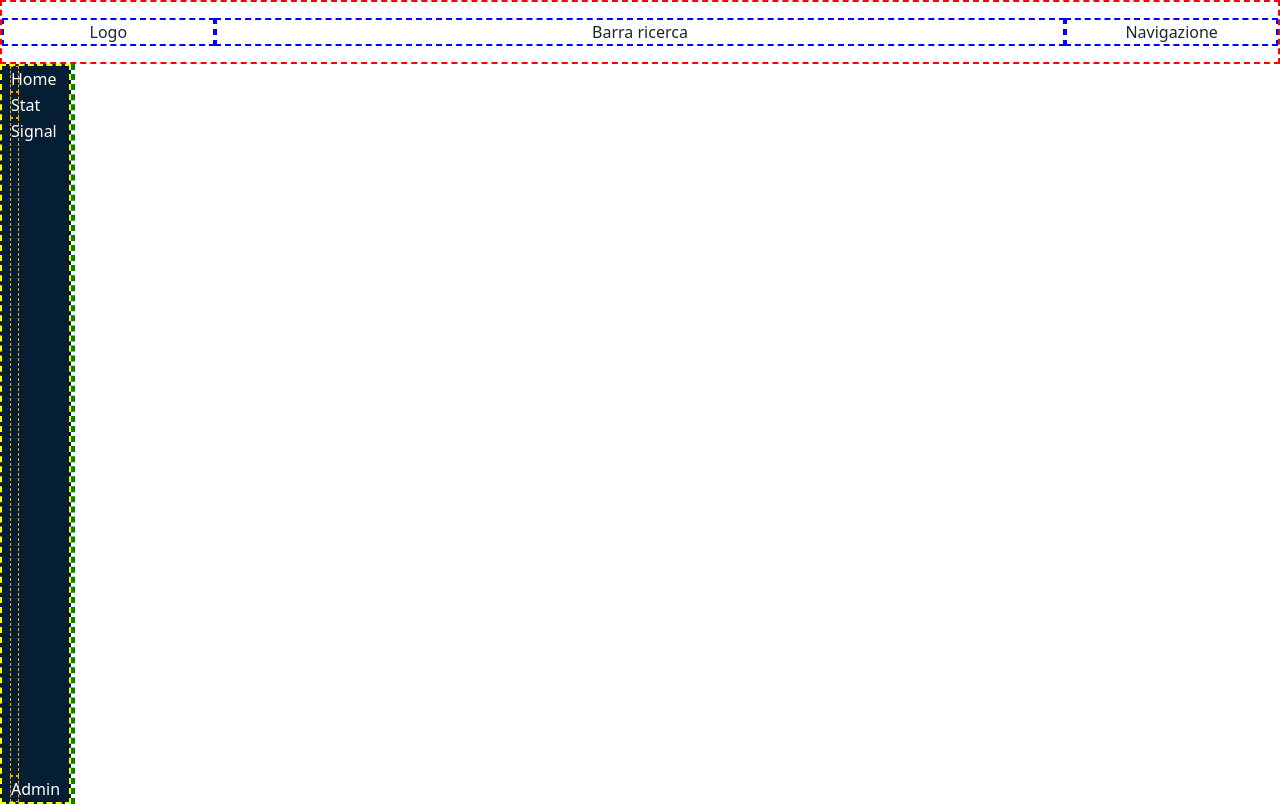
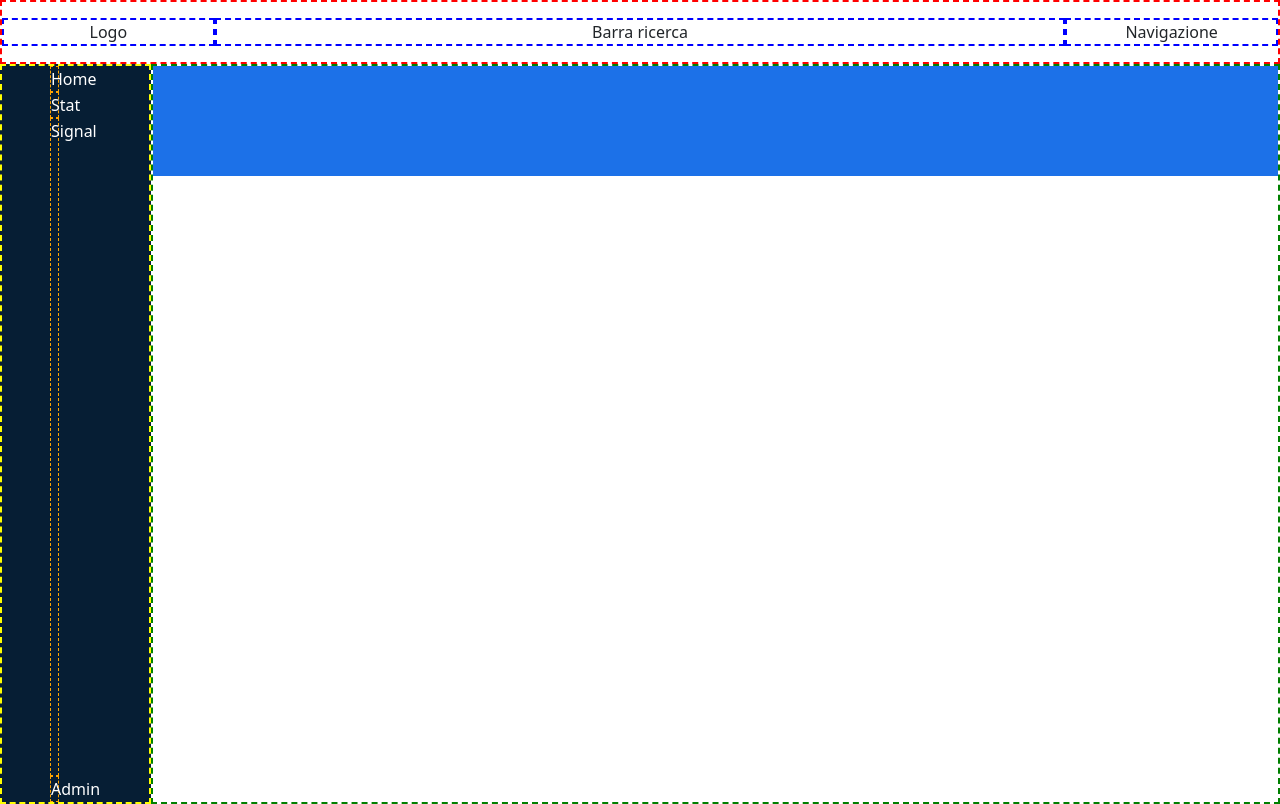
Before and after one commit to Angelo31294/html-css-bootstrap-dashboard, a plain HTML site: page index.html in a window 1280 px wide. Drawn offline with nearby package versions, Linux system fonts and the light colour scheme.

Commit message:
Agg. sezione boolean

```diff
--- a/css/aside.css
+++ b/css/aside.css
@@ -8,6 +8,6 @@ aside{
     border: .125rem dashed yellow;
 }
 
-aside > .col-2{
+aside > .col-lg-2{
     border: 1px dashed orange;
 }
--- a/css/main.css
+++ b/css/main.css
@@ -2,6 +2,13 @@
     MAIN
 -------------------*/
 main{
+    flex-grow: 1;
     border: .125rem dashed green;
     overflow-y: auto;
 }
+
+.ms-boolean{
+    height: 6.875rem;
+    max-width: 100%;
+    background-color: #1c71e8;
+}
--- a/index.html
+++ b/index.html
@@ -36,17 +36,17 @@
         <!-- Core Dushboard -->
         <section class="ms-core-container">
             <!-- Aside -->
-            <aside class="d-flex flex-column px-2">
-                <div class="col-2">
+            <aside class="d-flex flex-column px-5">
+                <div class="col-lg-2">
                     <span>Home</span>
                 </div>
-                <div class="col-2">
+                <div class="col-lg-2">
                     <span>Stat</span>
                 </div>
-                <div class="col-2 flex-grow-1">
+                <div class="col-lg-2 flex-grow-1">
                     <span>Signal</span>
                 </div>
-                <div class="col-2">
+                <div class="col-lg-2">
                     <span>Admin</span>
                 </div>
             </aside>
@@ -54,7 +54,11 @@
 
             <!-- Main -->
             <main>
+                <!-- Boolean -->
+                <section class="ms-boolean">
 
+                </section>
+                <!-- /Boolean -->
             </main>
             <!-- Main -->
         </section>
```
